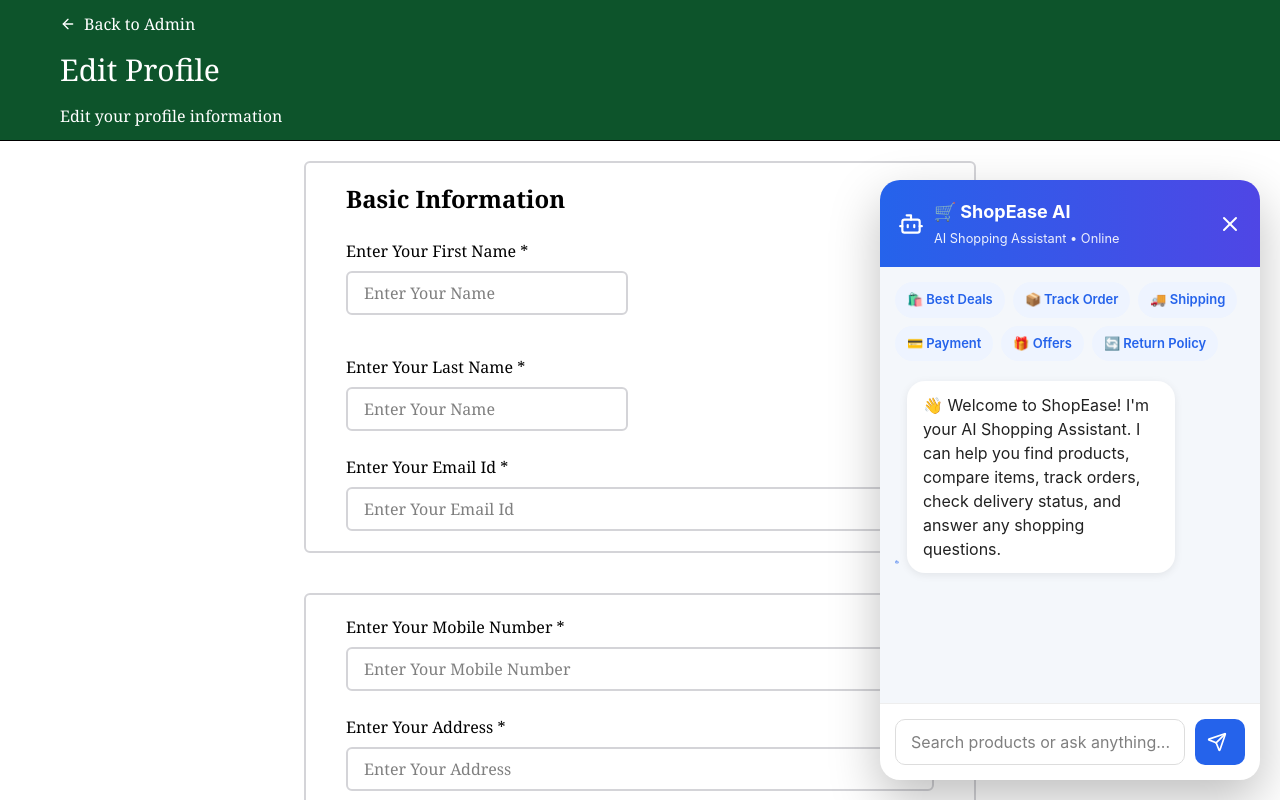
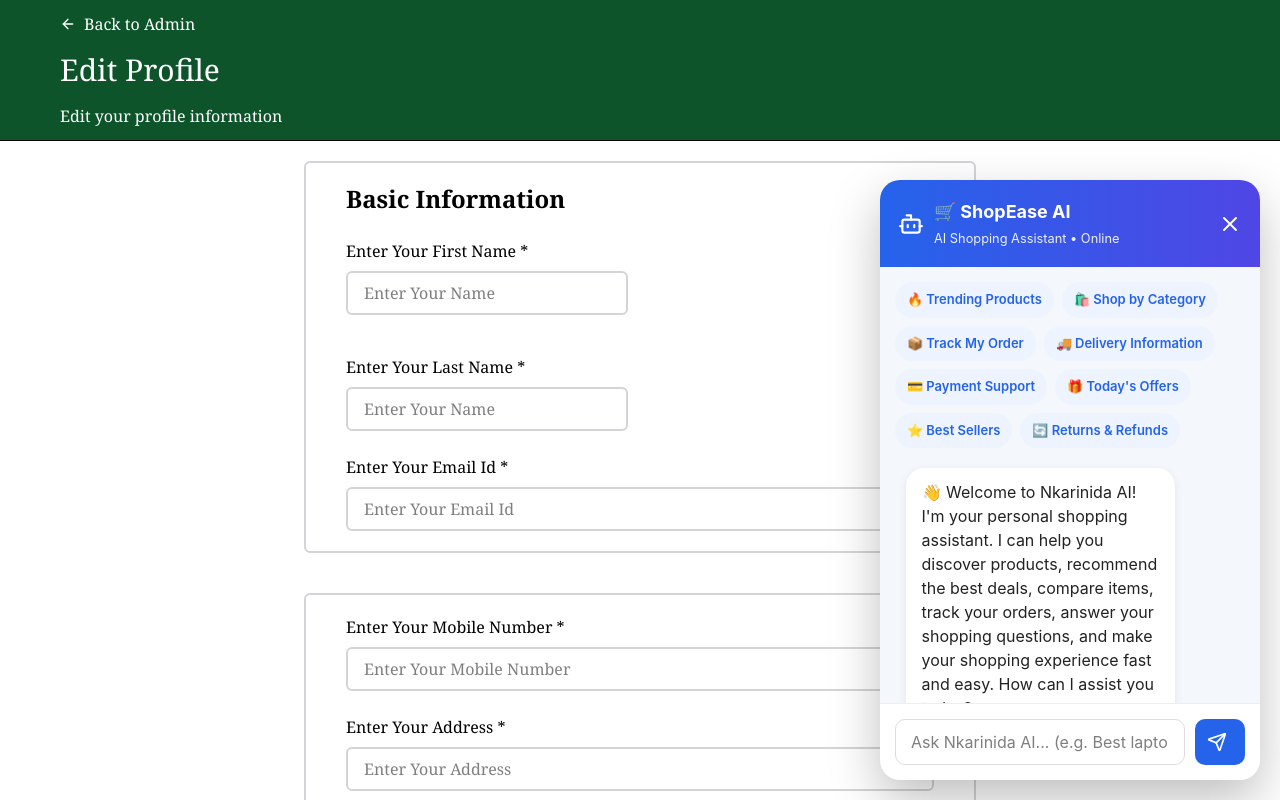
Before and after one commit to neerajgautam9548/Nkart-Digital-Commerce, a React (Vite) app in the folder frontend/: page /profile/EditProfile in a window 1280 px wide. Both pictures are taken after a click on the button "Smart Shopping Assistant • Online 24/7". Shown: the top 800 px of the page. Built offline with nearby package versions, Linux system fonts and the light colour scheme; no server answers.

Commit message:
update the chatboot ai

```diff
--- a/frontend/src/components/ChatBot.jsx
+++ b/frontend/src/components/ChatBot.jsx
@@ -11,7 +11,7 @@
     {
       sender: "bot",
       text:
-        "👋 Welcome to ShopEase! I'm your AI Shopping Assistant. I can help you find products, compare items, track orders, check delivery status, and answer any shopping questions.",
+        "👋 Welcome to Nkarinida AI! I'm your personal shopping assistant. I can help you discover products, recommend the best deals, compare items, track your orders, answer your shopping questions, and make your shopping experience fast and easy. How can I assist you today?",
     },
   ]);
 
@@ -41,7 +41,7 @@
         {
           sender: "bot",
           text:
-            "❌ Sorry! I couldn't process your request. Please try again in a moment."
+            "❌ Nkarinida AI couldn't complete your request right now. Please try again in a few moments."
         },
       ]);
     }
@@ -54,7 +54,7 @@
       {/* Floating Button */}
       {!open && (
         <button
-          title="AI Shopping Assistant"
+          title="Smart Shopping Assistant • Online 24/7"
           onClick={() => setOpen(true)}
           style={{
             position: "fixed",
@@ -149,12 +149,14 @@
               }}
             >
               {[
-                "🛍️ Best Deals",
-                "📦 Track Order",
-                "🚚 Shipping",
-                "💳 Payment",
-                "🎁 Offers",
-                "🔄 Return Policy",
+                "🔥 Trending Products",
+                "🛍️ Shop by Category",
+                "📦 Track My Order",
+                "🚚 Delivery Information",
+                "💳 Payment Support",
+                "🎁 Today's Offers",
+                "⭐ Best Sellers",
+                "🔄 Returns & Refunds",
               ].map((item) => (
                 <button
                   key={item}
@@ -178,7 +180,7 @@
                         ...prev,
                         {
                           sender: "bot",
-                          text: "❌ Sorry! Please try again.",
+                          text: "❌ Nkarinida AI is temporarily unavailable. Please try again shortly.",
                         },
                       ]);
                     }
@@ -258,7 +260,7 @@
                 }}
               >
                 <Bot size={20} color="#2563eb" />
-                <span>🛍️ Finding the best products...</span>
+                <span>🤖 Nkarinida AI is finding the best products for you...</span>
               </div>
             )}
           </div>
@@ -278,7 +280,7 @@
               onKeyDown={(e) =>
                 e.key === "Enter" && handleSend()
               }
-              placeholder="Search products or ask anything..."
+              placeholder="Ask Nkarinida AI... (e.g. Best laptops under ₹50,000)"
               style={{
                 color: "black",
                 backgroundColor: "white",
```
